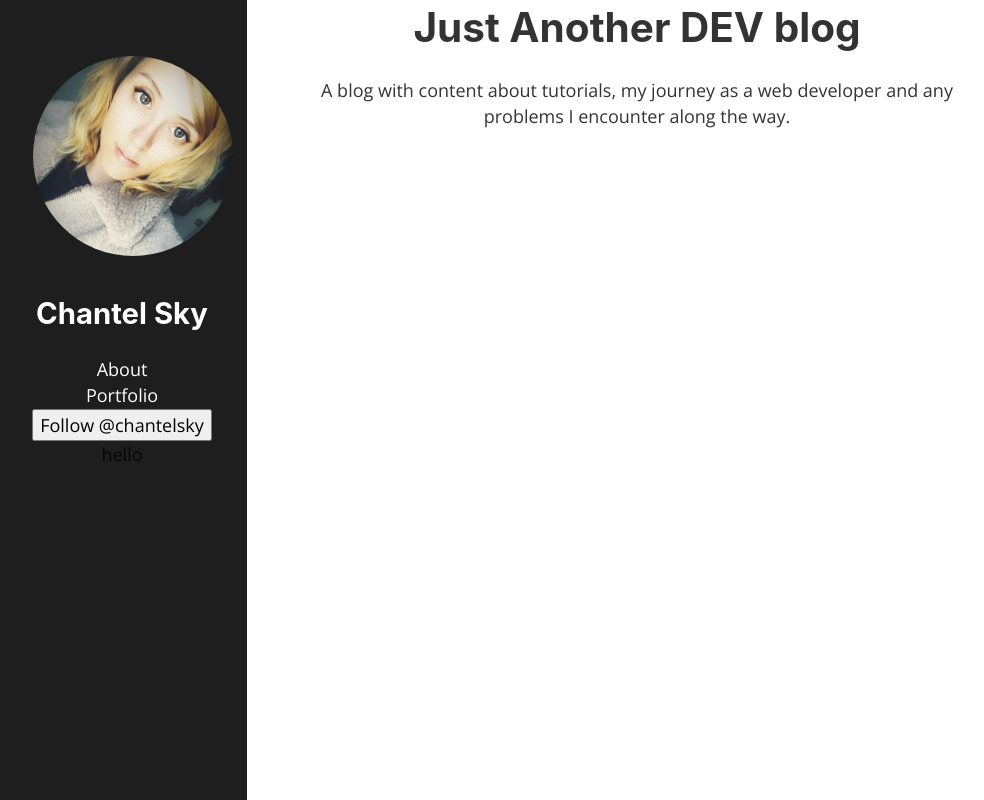
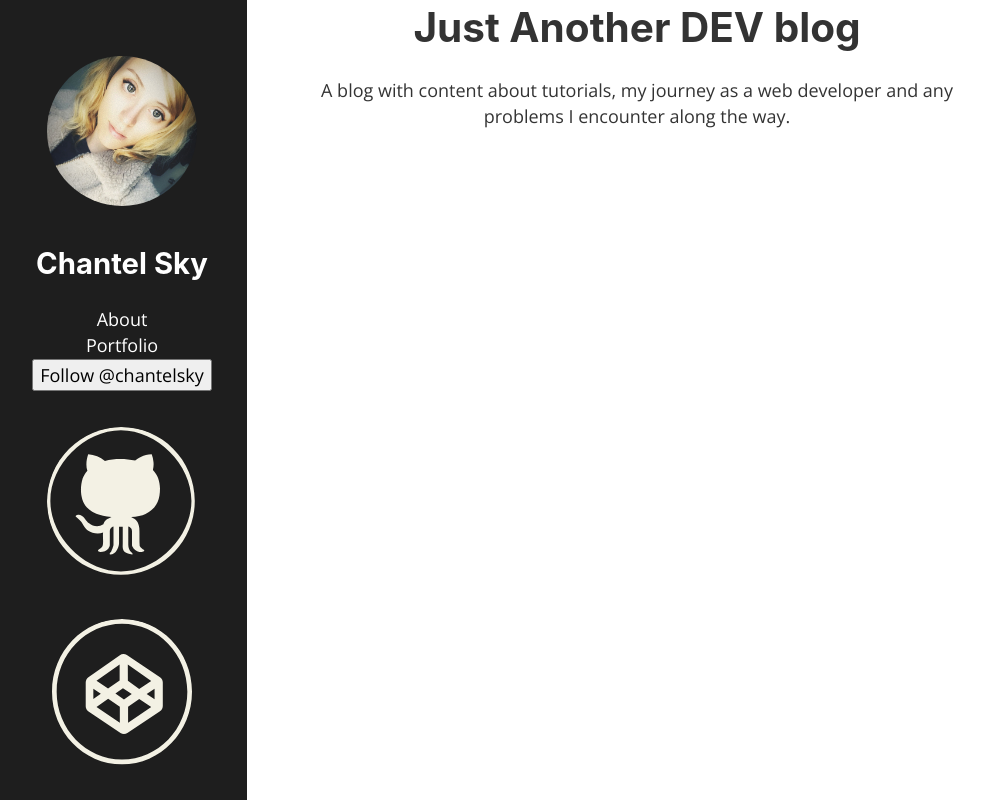
Before and after one commit to Chantelsky/devblog, a Gatsby site: page / in a window 1280 px wide. Shown: the whole page, without its empty margins (3-987 px from the left). Built offline with nearby package versions, Linux system fonts and the light colour scheme; Gatsby itself is replaced by a stand-in of ours.

Commit message:
social component created

```diff
--- a/src/components/nav.js
+++ b/src/components/nav.js
@@ -1,5 +1,6 @@
 import React from 'react'
 import { Link } from 'gatsby'
+import Social from '../components/social'
 
 import avatar from '../images/avatar.jpg'
 import './nav.module.scss'
@@ -8,20 +9,13 @@ const Header = () => {
     return (
         <div className="sidebar">
             <nav>
-                <div className="avatar">
-                    <img src={avatar} alt="Chantel"></img>
-                    <h2>Chantel Sky</h2>
-                </div>
+                <img class="avatar" src={avatar} alt="Chantel"></img>
+                <h2>Chantel Sky</h2>
                 <ul>
                     <li><Link to="/about">About</Link></li>
                     <li><Link to="https://chantelsky.netlify.com" target="_blank" rel="noopener">Portfolio</Link></li>
                 </ul>
-                <div className="social-media">
-                    <Link to="https://twitter.com/Chantel_sky" target="_blank" rel="noopener"><button type="submit">Follow @chantelsky</button></Link>
-                    <ul>
-                        <li>hello</li>
-                    </ul>
-                </div>
+                <Social />
             </nav>
         </div>
     )
--- a/src/components/nav.module.scss
+++ b/src/components/nav.module.scss
@@ -28,7 +28,7 @@ nav {
     img {
         border-radius: 100px;
         margin: 2rem;
-        height: 200px;
-        width: 200px;
+        height: 150px;
+        width: 150px;
     }
 }
--- /dev/null
+++ b/src/components/social.js
@@ -0,0 +1,21 @@
+import React from 'react'
+import { Link } from 'gatsby'
+
+import behance from '../images/behance-icon.svg'
+import codepen from '../images/codepen-icon.svg'
+import github from '../images/github-icon.svg'
+
+const Social = () => {
+    return (
+        <div className="social-media">
+            <Link to="https://twitter.com/Chantel_sky" target="_blank" rel="noopener"><button type="submit">Follow @chantelsky</button></Link>
+            <ul>
+                <li className="icon"><Link to="https://github.com/Chantelsky" target="_blank" rel="noopener"><img src={github} alt="github-icon"></img></Link></li>
+                <li className="icon"><Link to="https://codepen.io/chantel-sky" target="_blank" rel="noopener"><img src={codepen} alt="codepen-icon"></img></Link></li>
+                <li className="icon"><Link to="https://www.behance.net/chantelsky" target="_blank" rel="noopener"><img src={behance} alt="behance-icon"></img></Link></li>
+            </ul>
+        </div>
+    )
+}
+
+export default Social;
--- a/src/styles/index.scss
+++ b/src/styles/index.scss
@@ -257,17 +257,17 @@ body {
     font-feature-settings: "kern", "liga", "clig", "calt";
 }
 
-img {
-    max-width: 100%;
-    margin-left: 0;
-    margin-right: 0;
-    margin-top: 0;
-    padding-bottom: 0;
-    padding-left: 0;
-    padding-right: 0;
-    padding-top: 0;
-    margin-bottom: 1.45rem;
-}
+// img {
+//     max-width: 100%;
+//     margin-left: 0;
+//     margin-right: 0;
+//     margin-top: 0;
+//     padding-bottom: 0;
+//     padding-left: 0;
+//     padding-right: 0;
+//     padding-top: 0;
+//     margin-bottom: 1.45rem;
+// }
 
 h1 {
     margin-left: 0;
```
Also changed, not shown: src/images/behance-icon.svg (added), src/images/codepen-icon.svg (added), src/images/github-icon.svg (added), src/images/link-icon.svg (added), src/images/linked-icon.svg (added), src/images/twitter-icon.svg (added).
